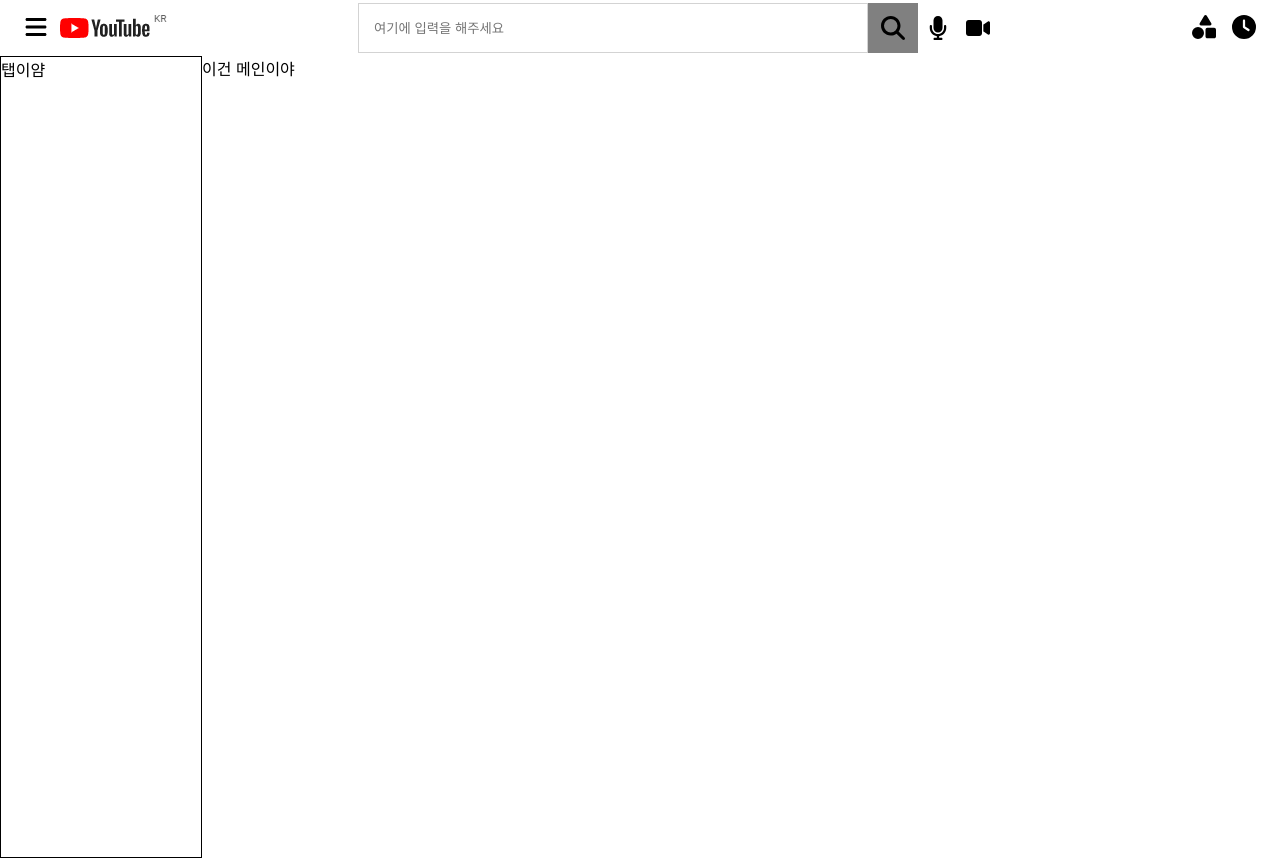
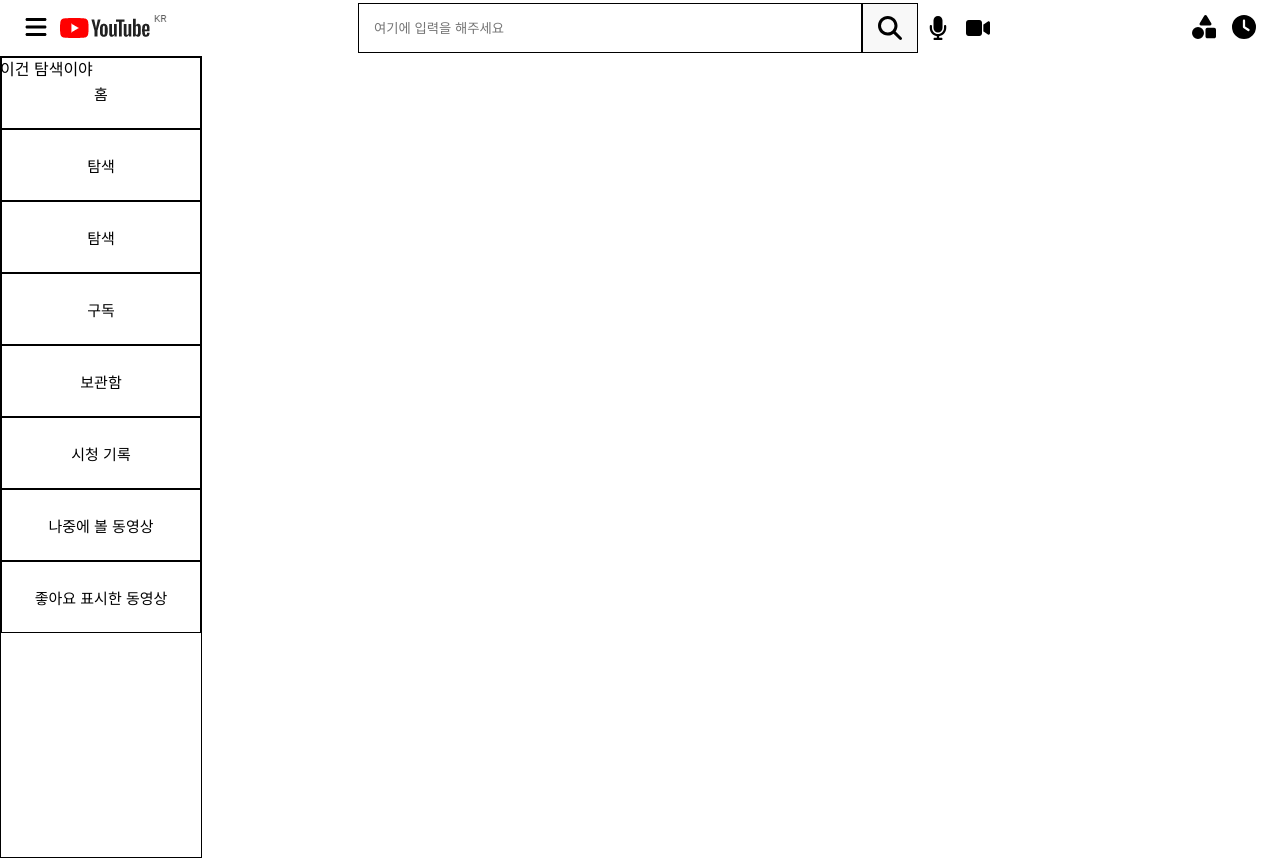
Before and after one commit to Leeseunghwan7305/Ts-Youtube, a React (Create React App) app: page /explore in a window 1280 px wide. After the commit the page ends 800 px from the top, so only its background shows below. Built offline with nearby package versions, Linux system fonts and the light colour scheme.

Commit message:
유튜브 api 가져옴

```diff
--- a/package.json
+++ b/package.json
@@ -15,6 +15,7 @@
     "@types/react-dom": "^17.0.11",
     "@types/react-router": "^5.1.18",
     "@types/react-router-dom": "^5.3.3",
+    "axios": "^0.26.0",
     "node-sass": "^7.0.1",
     "react": "^17.0.2",
     "react-dom": "^17.0.2",
--- a/src/App.tsx
+++ b/src/App.tsx
@@ -4,14 +4,14 @@ import "./App.css";
 import styles from "./app.module.scss";
 import Layout from "./components/Layout/Layout";
 import Main from "./components/Main/Main";
-
+import Explore from "./components/Explore/Explore";
 function App() {
   return (
     <div className={styles.app}>
       <Layout>
         <Routes>
           <Route path="/" element={<Main></Main>}></Route>
-          <Route path="/explore" element={<Main></Main>}></Route>
+          <Route path="/explore" element={<Explore></Explore>}></Route>
         </Routes>
       </Layout>
     </div>
--- /dev/null
+++ b/src/components/Explore/Explore.tsx
@@ -0,0 +1,7 @@
+import React from "react";
+
+const Explore = () => {
+  return <div>이건 탐색이야</div>;
+};
+
+export default Explore;
--- a/src/components/Layout/Layout.module.scss
+++ b/src/components/Layout/Layout.module.scss
@@ -1,4 +1,5 @@
 .body {
   margin-top: 56px;
   display: flex;
+  background-color: white;
 }
--- a/src/components/Layout/Layout.tsx
+++ b/src/components/Layout/Layout.tsx
@@ -1,18 +1,23 @@
-import React, { Children } from "react";
+import React, { Children, useState } from "react";
 import styles from "./Layout.module.scss";
 import Nav from "../Nav/Nav";
 import Tap from "../Tap/Tap";
 type Props = {
   children: JSX.Element;
 };
+
 const Layout = ({ children }: Props) => {
+  let [tapToggle, setTapToggle] = useState<boolean>(true);
+  function Toggle(): void {
+    setTapToggle(!tapToggle);
+  }
   return (
     <div>
       <div>
-        <Nav></Nav>
+        <Nav Toggle={Toggle} setTapToggle={setTapToggle}></Nav>
       </div>
       <div className={styles.body}>
-        <Tap></Tap>
+        <Tap tapToggle={tapToggle}></Tap>
         {children}
       </div>
     </div>
--- /dev/null
+++ b/src/components/Main/Main.module.scss
@@ -0,0 +1,6 @@
+.main {
+  margin-left: 200px;
+  .img {
+    width: 200px;
+  }
+}
--- a/src/components/Main/Main.tsx
+++ b/src/components/Main/Main.tsx
@@ -1,7 +1,39 @@
-import React from "react";
-
+import React, { useEffect, useState } from "react";
+import axios from "axios";
+import { isTemplateSpan } from "typescript";
+import styles from "./Main.module.scss";
 const Main = () => {
-  return <div>이건 메인이야</div>;
+  type Data = {};
+  let [data, setData] = useState<any[]>([]);
+  useEffect(() => {
+    console.log("ㅏㅏ");
+    axios
+      .get(
+        `https://youtube.googleapis.com/youtube/v3/videos?part=snippet&chart=mostPopular&maxResults=25&key=${process.env.REACT_APP_Y0UTUBE_API_KEY}`
+      )
+      .then((result) => {
+        let items = result.data.items;
+        console.log(items);
+        setData(items);
+      })
+      .catch((error) => {
+        console.log(error);
+      });
+  }, []);
+  return (
+    <div className={styles.main}>
+      {data &&
+        data.map((result) => {
+          console.log(result);
+          return (
+            <img
+              className={styles.img}
+              src={result.snippet.thumbnails.medium.url}
+            ></img>
+          );
+        })}
+    </div>
+  );
 };
 
 export default Main;
--- a/src/components/Nav/Nav.module.scss
+++ b/src/components/Nav/Nav.module.scss
@@ -24,7 +24,7 @@
   }
   .input {
     height: 50px;
-    border: 1px solid #d3d3d3;
+    border: 1px solid black;
     box-sizing: border-box;
     flex-grow: 1;
     padding: 15px;
@@ -36,8 +36,9 @@
     padding: 0 16px;
   }
   .icons {
-    background-color: gray;
-    padding: 13px;
+    background-color: #f8f8f8;
+    padding: 12px 15px;
+    border: 1px solid black;
   }
 }
 @media screen and (max-width: 950px) {
--- a/src/components/Nav/Nav.tsx
+++ b/src/components/Nav/Nav.tsx
@@ -1,4 +1,4 @@
-import React from "react";
+import React, { SetStateAction } from "react";
 import styles from "./Nav.module.scss";
 import { FontAwesomeIcon } from "@fortawesome/react-fontawesome";
 import { faBars } from "@fortawesome/free-solid-svg-icons";
@@ -8,12 +8,19 @@ import { faVideo } from "@fortawesome/free-solid-svg-icons";
 import { faShapes } from "@fortawesome/free-solid-svg-icons";
 import { faClock } from "@fortawesome/free-solid-svg-icons";
 import youtube_logo from "./youtube_logo.png";
-
-const Nav = () => {
+type Props = {
+  Toggle: () => void;
+  setTapToggle: any;
+};
+const Nav = ({ Toggle, setTapToggle }: Props) => {
   return (
     <header className={styles.head}>
       <div>
-        <FontAwesomeIcon className={styles.icon} icon={faBars} />
+        <FontAwesomeIcon
+          onClick={Toggle}
+          className={styles.icon}
+          icon={faBars}
+        />
         <img src={youtube_logo} alt="로고" className={styles.logo} />
       </div>
       <div className={styles.centerTap}>
--- a/src/components/Tap/Tap.module.scss
+++ b/src/components/Tap/Tap.module.scss
@@ -1,7 +1,34 @@
+.block {
+  display: none;
+}
 .tap {
+  ul {
+    width: 100%;
+    margin: 0;
+    padding: 0;
+    & :hover {
+      background-color: gray;
+    }
+  }
   color: black;
-  background-color: white;
   border: 1px solid black;
   width: 200px;
   height: 100vh;
+  position: fixed;
+  li {
+    padding: 10px 0;
+    text-align: center;
+    list-style: none;
+    border: 1px solid black;
+    text-decoration: none;
+  }
+  .link {
+    justify-content: center;
+    display: flex;
+    height: 50px;
+    padding: 0 24px;
+    color: black;
+    font-size: 15px;
+    align-items: center;
+  }
 }
--- a/src/components/Tap/Tap.tsx
+++ b/src/components/Tap/Tap.tsx
@@ -1,7 +1,88 @@
 import React from "react";
+import { Link } from "react-router-dom";
 import styles from "./Tap.module.scss";
-const Tap = () => {
-  return <div className={styles.tap}>탭이얌</div>;
+type Props = {
+  tapToggle: boolean;
+};
+const Tap = ({ tapToggle }: Props) => {
+  return (
+    <div className={`${styles.tap} ${tapToggle ? null : styles.block}`}>
+      <ul>
+        <li>
+          <Link
+            to="/"
+            style={{ textDecoration: "none" }}
+            className={styles.link}
+          >
+            홈
+          </Link>
+        </li>
+        <li>
+          <Link
+            to="/"
+            style={{ textDecoration: "none" }}
+            className={styles.link}
+          >
+            탐색
+          </Link>
+        </li>
+        <li>
+          <Link
+            to="/explore"
+            style={{ textDecoration: "none" }}
+            className={styles.link}
+          >
+            탐색
+          </Link>
+        </li>
+        <li>
+          <Link
+            to="/explore"
+            style={{ textDecoration: "none" }}
+            className={styles.link}
+          >
+            구독
+          </Link>
+        </li>
+        <li>
+          <Link
+            to="/explore"
+            style={{ textDecoration: "none" }}
+            className={styles.link}
+          >
+            보관함
+          </Link>
+        </li>
+        <li>
+          <Link
+            to="/explore"
+            style={{ textDecoration: "none" }}
+            className={styles.link}
+          >
+            시청 기록
+          </Link>
+        </li>
+        <li>
+          <Link
+            to="/explore"
+            style={{ textDecoration: "none" }}
+            className={styles.link}
+          >
+            나중에 볼 동영상
+          </Link>
+        </li>
+        <li>
+          <Link
+            to="/explore"
+            style={{ textDecoration: "none" }}
+            className={styles.link}
+          >
+            좋아요 표시한 동영상
+          </Link>
+        </li>
+      </ul>
+    </div>
+  );
 };
 
 export default Tap;
```
Also changed, not shown: 2 other files (tests, documents, lock files or other folders).
